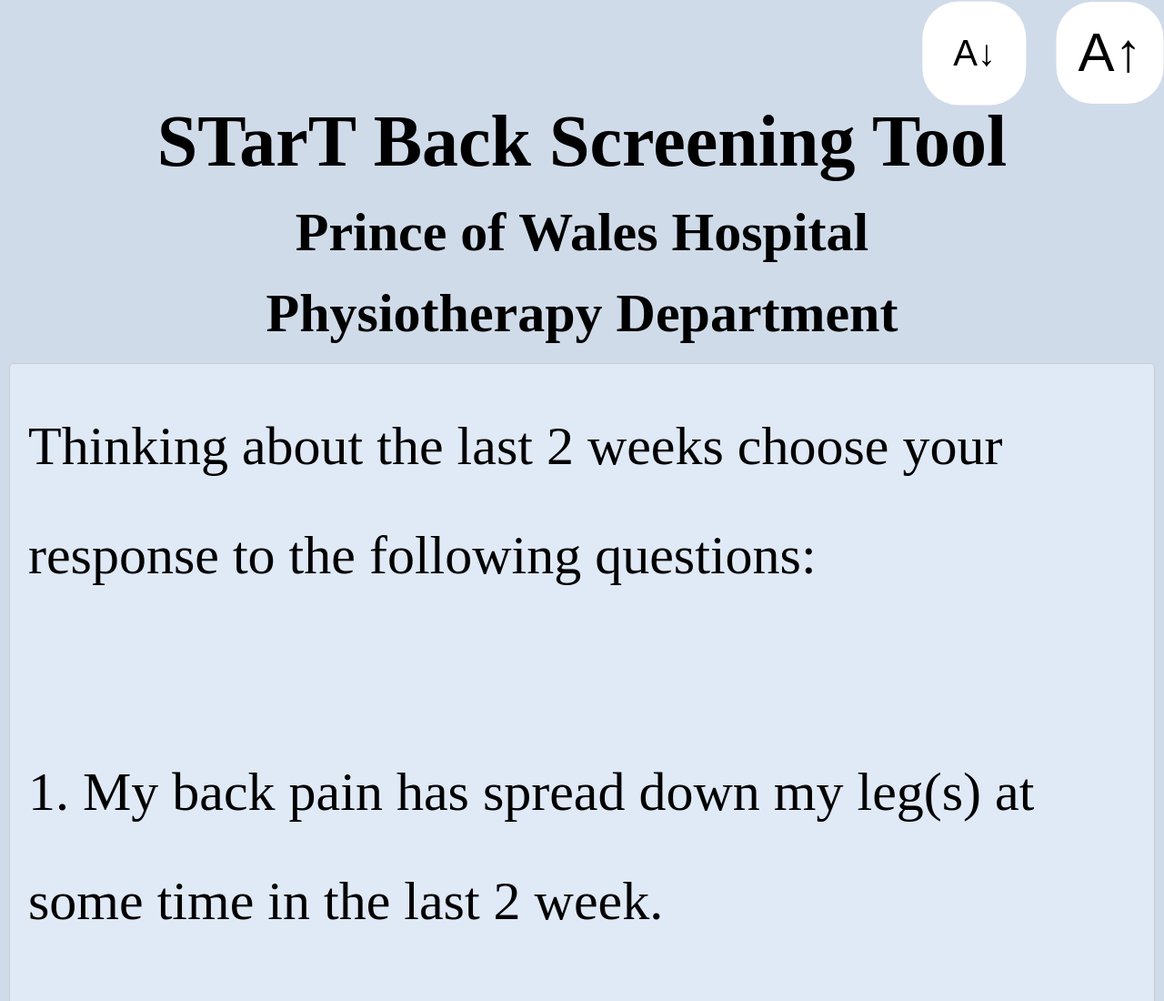
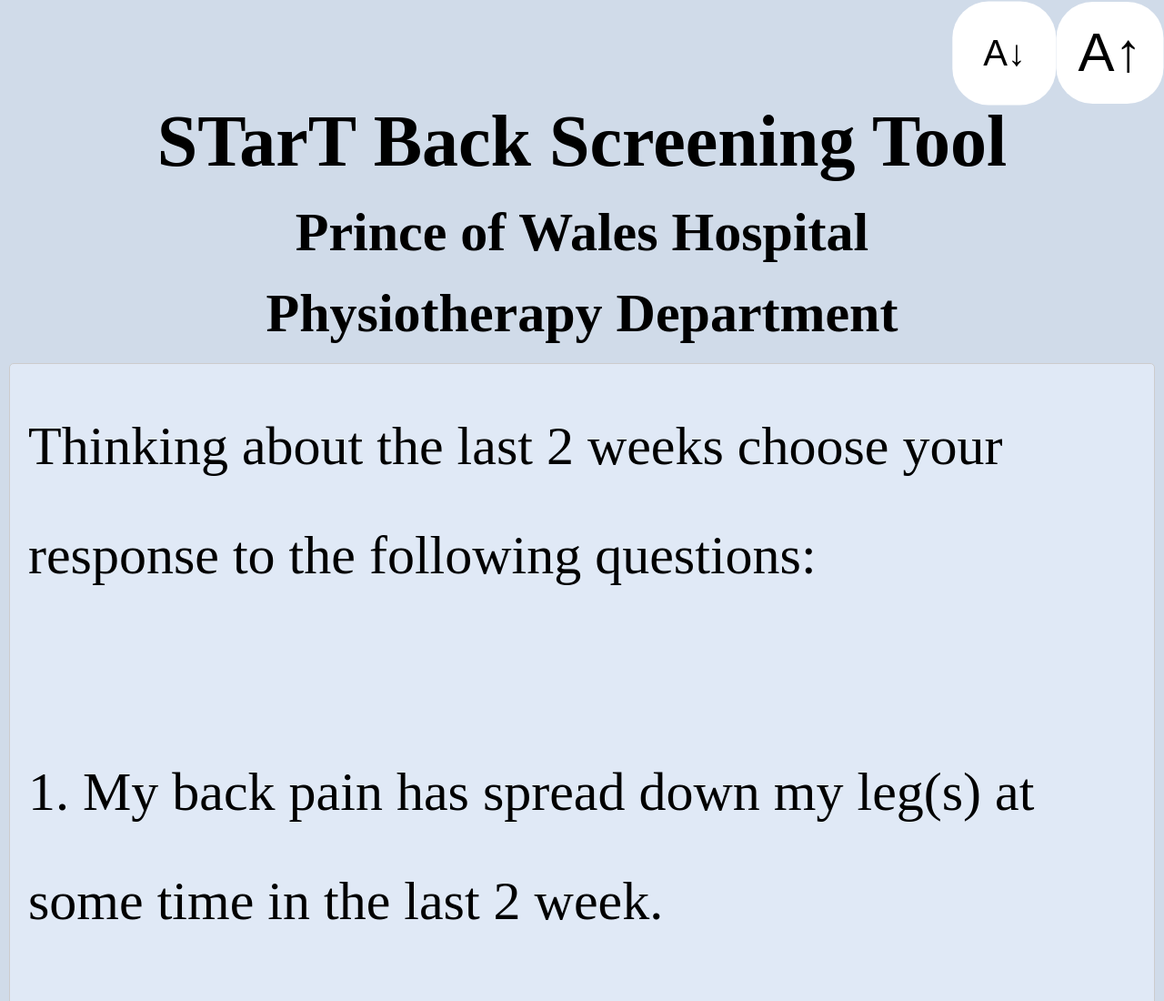
Before and after one commit to pwhphysio/m_StartBack_e, a plain HTML site: page index.html in a window 1280 px wide. Shown: the top 1100 px of the page at 91% size. Drawn offline with Linux system fonts and the light colour scheme.

Commit message:
Update index.html

```diff
--- a/index.html
+++ b/index.html
@@ -224,7 +224,7 @@
 
 		.decrease-font-size-btn{
 			transform: scale(2);
-            margin-right: 103px;
+            margin-right: 70px;
             margin-top: 20px;
         }
         #result {
```
